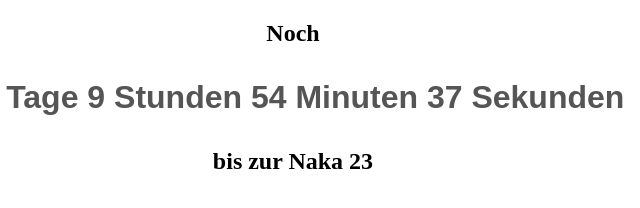
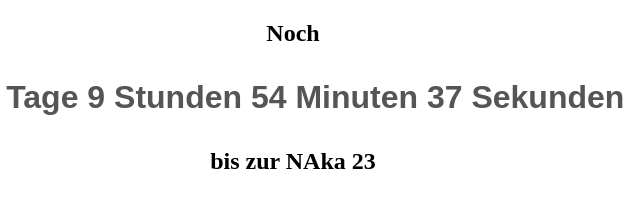
Before and after one commit to roflmaostc/naka, a plain HTML site: page index.html in a window 1280 px wide. Shown: the full height of the page, 347-987 px from the left. Drawn offline with Linux system fonts and the light colour scheme.

Commit message:
Update index.html

```diff
--- a/index.html
+++ b/index.html
@@ -62,7 +62,7 @@ timer = setInterval(function () {
 </script>
 
 <center>
-	<h2>bis zur Naka 23</h2>
+	<h2>bis zur NAka 23</h2>
 </center>
 </body>
 </html>
```
